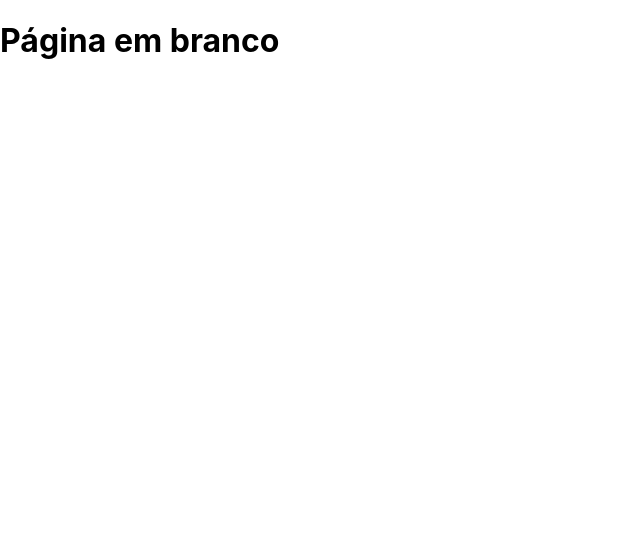
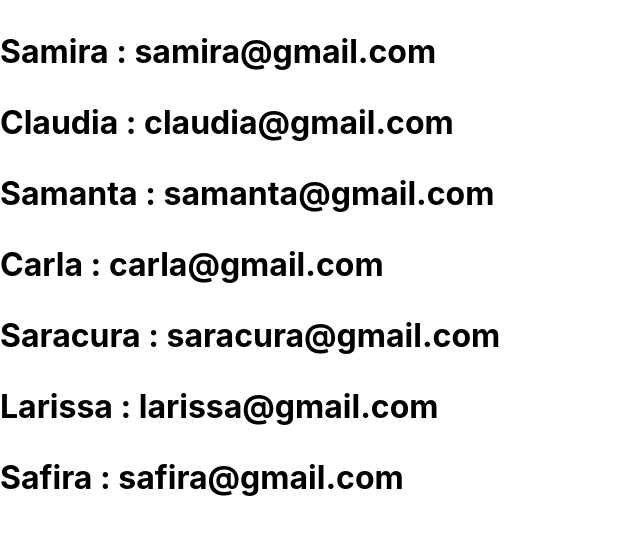
Before and after one commit to iagoizi/onboard-iago, a React (Create React App) app: page /user-list in a window 1280 px wide. Shown: the top 534 px of the page, without its empty margins (0-640 px from the left). Built offline with nearby package versions, Linux system fonts and the light colour scheme.

Commit message:
Listando usuários fakes

```diff
--- /dev/null
+++ b/src/assets/fake-data.ts
@@ -0,0 +1,9 @@
+export const USERS = [
+  { name: 'Samira', email: 'samira@gmail.com' },
+  { name: 'Claudia', email: 'claudia@gmail.com' },
+  { name: 'Samanta', email: 'samanta@gmail.com' },
+  { name: 'Carla', email: 'carla@gmail.com' },
+  { name: 'Saracura', email: 'saracura@gmail.com' },
+  { name: 'Larissa', email: 'larissa@gmail.com' },
+  { name: 'Safira', email: 'safira@gmail.com' },
+];
--- a/src/modules/login.tsx
+++ b/src/modules/login.tsx
@@ -1,8 +1,8 @@
 import { useMutation } from '@apollo/client';
 import React, { useState } from 'react';
 import { useHistory } from 'react-router-dom';
-import { Input } from '../components/Input';
-import { LoginData, LOGIN_MUTATION } from '../data/loginMutation';
+import { Input } from '../components/input';
+import { LoginData, LOGIN_MUTATION } from '../data/login-mutation';
 import { EMAIL_REGEX, PASSWORD_REGEX } from '../utils/regex.ultils';
 
 interface LoginScreenState {
--- a/src/modules/user-list.tsx
+++ b/src/modules/user-list.tsx
@@ -1,5 +1,15 @@
 import React from 'react';
+import { USERS } from '../assets/fake-data';
+import { Cell } from '../components/cell';
 
 export const UserList: React.FC = () => {
-  return <h1>Página em branco</h1>;
+  const list = USERS.map((user) => (
+    <Cell key={user.email}>
+      <p>
+        {user.name} : {user.email}
+      </p>
+    </Cell>
+  ));
+
+  return <h1>{list}</h1>;
 };
```
